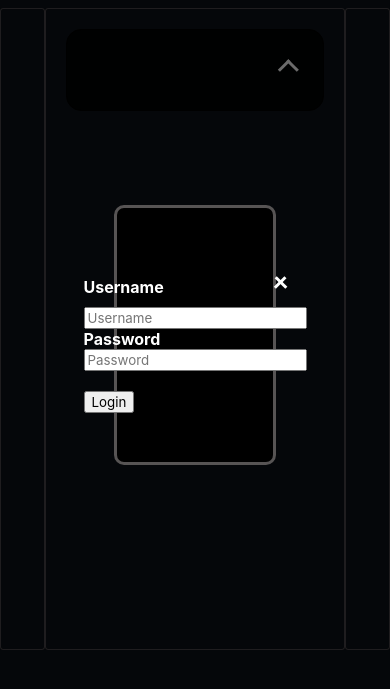
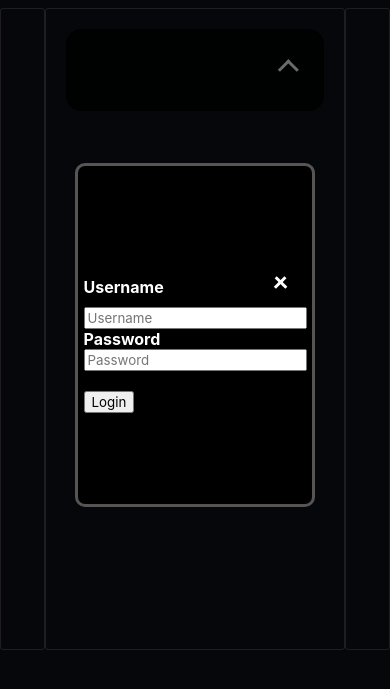
Before and after one commit to lawrence1812/hCAR77, a plain HTML site: page index.html in a window 390 px wide. Both pictures are taken after a click on the link "Login". Shown: the part 87-776 px from the top of the page. Drawn offline with Linux system fonts and the light colour scheme.

Commit message:
Update style.css

```diff
--- a/style.css
+++ b/style.css
@@ -91,7 +91,7 @@ body{
     z-index: 2;
     display: none;
     position: absolute;
-    background-color: rgba(0, 0, 0, 0.6);
+    background-color: rgba(0, 0, 0, 0.192);
     height: 89vh;
     width: 100%;
 
@@ -185,7 +185,6 @@ body{
     height: 100%;
     top: 0px;
     left: 0px;
-    z-index: 10;
     background-color: #00000094;
  }
 
@@ -196,7 +195,6 @@ body{
     flex-direction: column;
     position: absolute;
     color: white;
-    z-index: 11;
     width: 40%;
     height: 30%;
     background-color: rgb(0, 0, 0);
@@ -255,4 +253,8 @@ body{
         width: 60%;
         height: 20%;
     }
+    .login-cover {
+        width: 60%;
+        height: 40%;
+    }
   }
```
